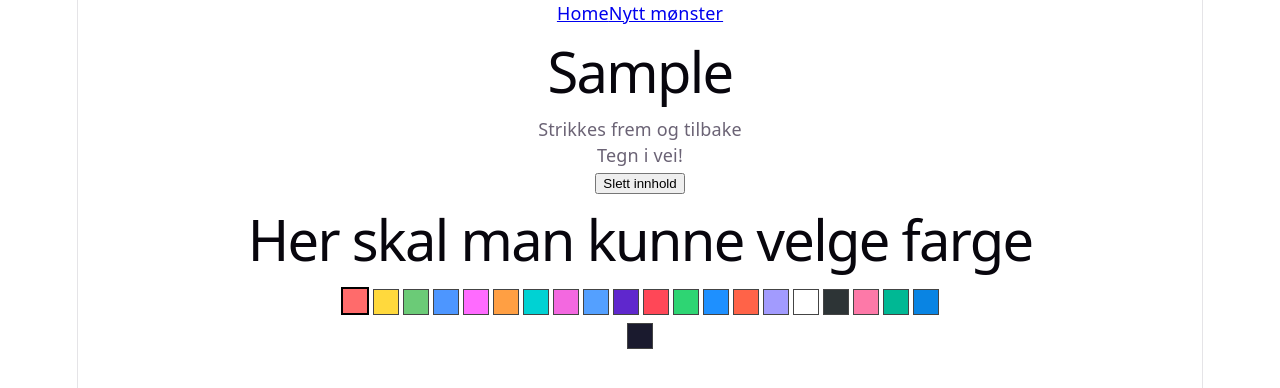
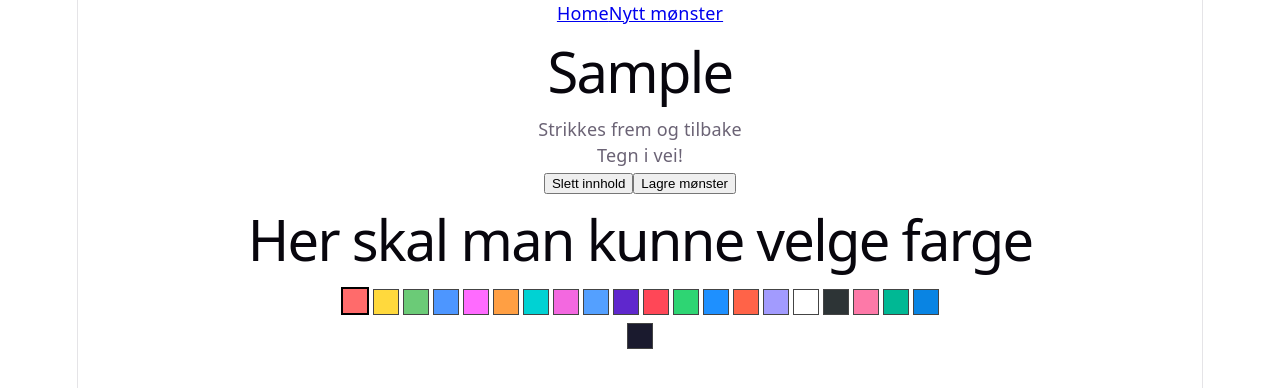
Before and after one commit to KajaJohanne/knit-pattern-app, a React (Vite) app in the folder frontend/: page /new in a window 1280 px wide. Both pictures are taken after typing "Sample" into the empty fields and a click on the button "Opprett". Shown: the top 388 px of the page. Built offline with nearby package versions, Linux system fonts and the light colour scheme.

Commit message:
featute koble lagre knapp i GridCanvas til backend API

```diff
--- a/frontend/package.json
+++ b/frontend/package.json
@@ -10,6 +10,7 @@
     "preview": "vite preview"
   },
   "dependencies": {
+    "axios": "^1.19.0",
     "react": "^19.2.8",
     "react-dom": "^19.2.8",
     "react-router-dom": "^7.18.2"
--- /dev/null
+++ b/frontend/src/api/patterns.ts
@@ -0,0 +1,20 @@
+import axios from "axios";
+
+import type { Cell, KnittingMode } from "../types/pattern";
+
+const API_URL = "http://localhost:3000";
+
+/* Type som beskriver inndata til denne funksjonen */
+type NewPatternData = {
+  name: string;
+  rows: number;
+  columns: number;
+  grid: Cell[][];
+  knittedRows: boolean[];
+  knittingMode: KnittingMode;
+};
+
+export async function savePattern(pattern: NewPatternData) {
+  const response = await axios.post(`${API_URL}/patterns`, pattern);
+  return response.data;
+}
--- a/frontend/src/components/GridCanvas/GridCanvas.tsx
+++ b/frontend/src/components/GridCanvas/GridCanvas.tsx
@@ -1,25 +1,34 @@
 import { useRef, useState } from "react";
-import type { Cell } from "../../types/pattern";
+import type { Cell, KnittingMode } from "../../types/pattern";
 import "./GridCanvas.css";
 import { ColorPicker } from "../ColorPicker/ColorPicker";
+import { savePattern } from "../../api/patterns";
 
 type GridCanvasProps = {
   rows: number;
   columns: number;
+  name: string;
+  knittingMode: KnittingMode;
 };
 
-export function GridCanvas({ rows, columns }: GridCanvasProps) {
+export function GridCanvas({
+  rows,
+  columns,
+  name,
+  knittingMode,
+}: GridCanvasProps) {
   const [grid, setGrid] = useState<Cell[][]>(() =>
     createEmptyGrid(rows, columns),
   );
 
   const [selectedColor, setSelectedColor] = useState("#ff6b6b");
+  const [isSaving, setIsSaving] = useState(false);
+
   const [isDrawing, setIsDrawing] = useState(false);
   const [tool, setTool] = useState("pen");
   const [history, setHistory] = useState([]);
   const [historyIndex, setHistoryIndex] = useState(-1);
   const canvasRef = useRef(null);
-
 
   function createEmptyGrid(rows: number, columns: number): Cell[][] {
     return Array(rows)
@@ -53,12 +62,38 @@ export function GridCanvas({ rows, columns }: GridCanvasProps) {
     setGrid(newGrid);
   }
 
+  async function handleSave() {
+    setIsSaving(true);
+
+    try {
+      await savePattern({
+        name,
+        rows,
+        columns,
+        grid,
+        knittedRows: Array(rows).fill(false),
+        knittingMode,
+      });
+      alert("Yay! Mønsteret er lagret:)");
+    } catch (error) {
+      alert("Oida, noe gikk galt under lagring");
+    } finally {
+      setIsSaving(false);
+    }
+  }
+
   return (
     <div>
       <p>Tegn i vei!</p>
 
       <button onClick={handleClearGrid}>Slett innhold</button>
-      <ColorPicker selectedColor={selectedColor} onSelectColor={setSelectedColor} />
+      <button onClick={handleSave} disabled={isSaving}>
+        {isSaving ? "Lagrer..." : "Lagre mønster"}
+      </button>
+      <ColorPicker
+        selectedColor={selectedColor}
+        onSelectColor={setSelectedColor}
+      />
 
       <div className="pixelCanvas">
         {grid.map((row, rowIndex) => (
--- a/frontend/src/pages/NewPatternPage.tsx
+++ b/frontend/src/pages/NewPatternPage.tsx
@@ -91,7 +91,12 @@ export function NewPatternPage() {
           ? "Strikkes frem og tilbake"
           : "Strikkes rundt"}
       </p>
-      <GridCanvas rows={patternConfig.rows} columns={patternConfig.columns} />
+      <GridCanvas
+        rows={patternConfig.rows}
+        columns={patternConfig.columns}
+        name={patternConfig.name}
+        knittingMode={patternConfig.knittingMode}
+      />
     </div>
   );
 }
```
Also changed, not shown: 1 other file (tests, documents, lock files or other folders).
